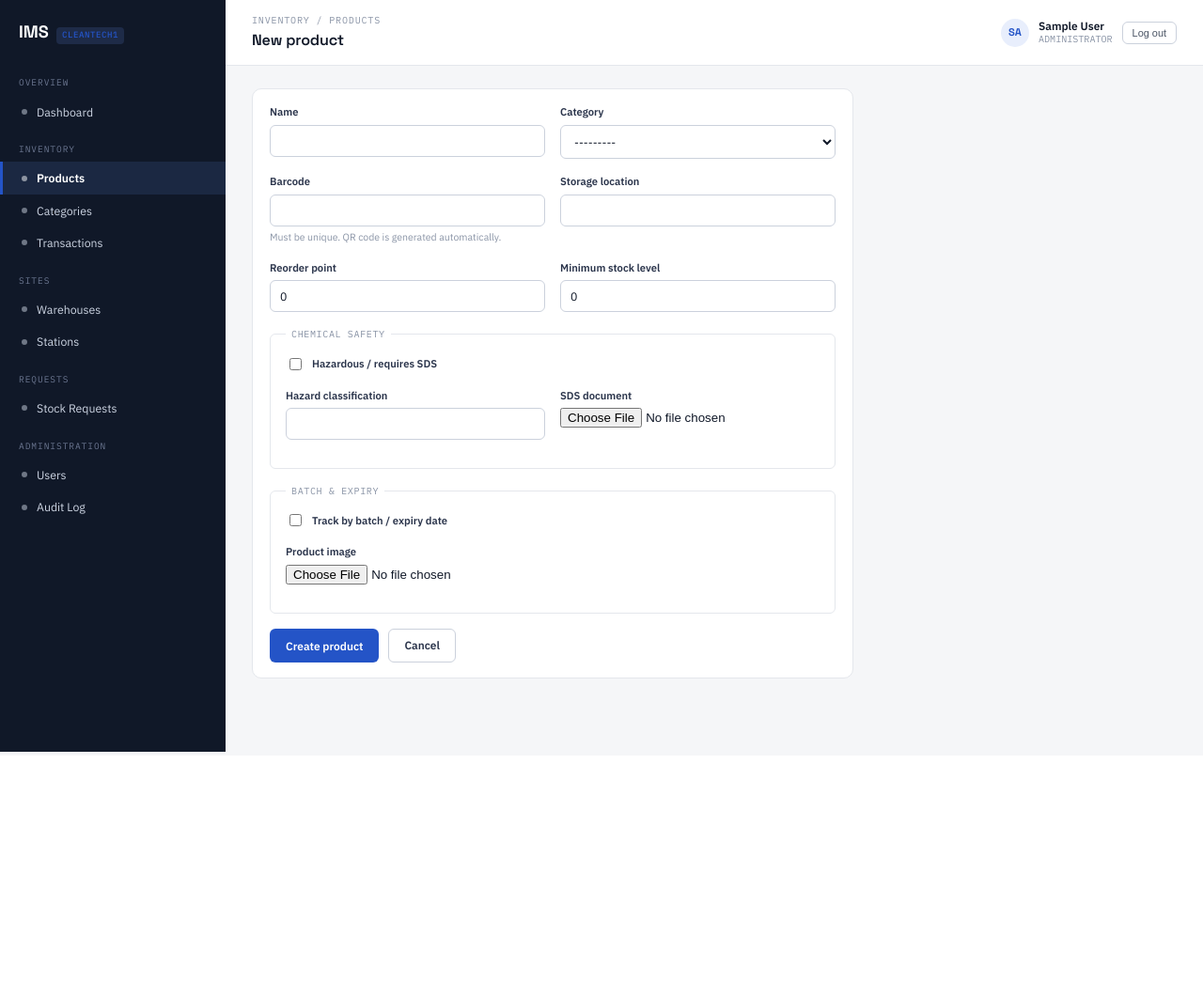
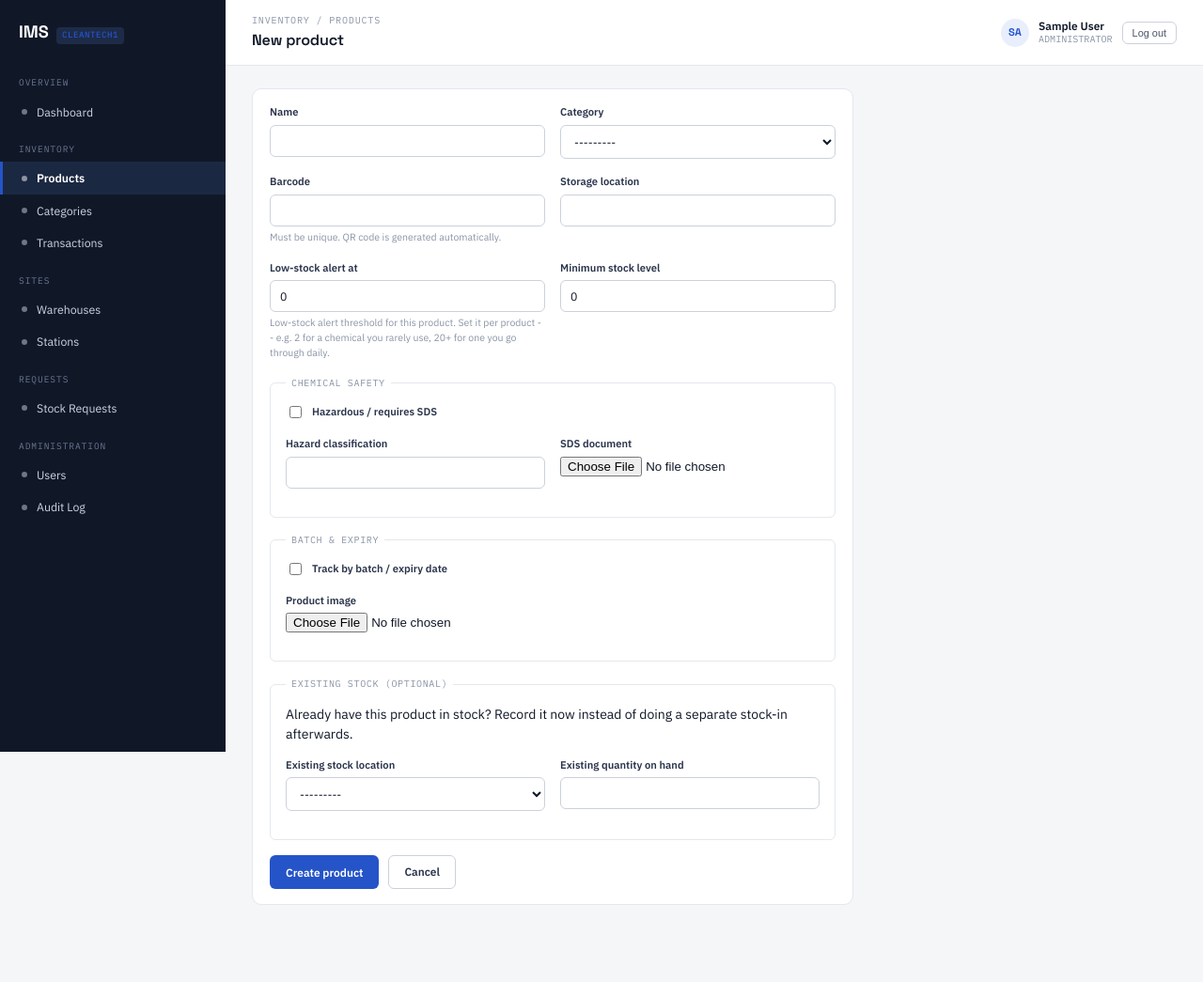
Before and after one commit to the-roshandahal/IMSDjango, a Django app: page /products/create/ in a window 1280 px wide. Shown: the whole page at 94% size. Before the commit the page ends 800 px from the top, so only its background shows below. Run offline with Django 5.2, Linux system fonts and the light colour scheme; a user stored in the database is signed in; tables that the repository leaves empty hold one stand-in row (values such as "Sample post").

Commit message:
Product delete, existing-stock onboarding, site-level low stock, deep-clean dispatch
- Product delete: hard-deletes when unreferenced, falls back to archiving
  with a clear message when protected by transaction/batch history.
- Product create now accepts existing on-hand stock (warehouse + quantity)
  in the same step, for onboarding products the company already has --
  wrapped in one atomic transaction with the product creation itself.
- Per-product low-stock threshold (reorder_point) was already there;
  surfaced it more clearly in the form and extended low-stock status
  (OK/Low/Out) to warehouse and station stock tables and site list pages,
  not just the product catalogue.
- Stock Out now has a "Dispatching for" purpose (station / deep clean
  project / write-off / other): deep clean dispatches carry a project
  reference into the transaction's comment, fully searchable in the
  immutable ledger (added a search box to transaction history). Deep
  Clean is tracked this way rather than as a full project entity --
  that stays a separate future module per the original scope.

Fixed a real bug found while testing this end-to-end: Product.qr_code_data
is unique but was left blank between the initial insert and the follow-up
provision_codes() call, so any row that failed to get provisioned (crash,
old test data) permanently blocked all future product creation with a
UNIQUE constraint error. Product.save() now assigns a unique placeholder
before every insert, so that collision can no longer happen.

Verified end-to-end via Playwright: create-with-stock, deep-clean dispatch
+ search, hard delete (no history), and archive-fallback delete (has
history) all confirmed working against a live server.

Co-Authored-By: Claude Sonnet 5 <noreply@anthropic.com>
Claude-Session: https://claude.ai/code/session_01CYDBefNVj9KnBLmtLZCHED

```diff
--- a/apps/catalogue/forms.py
+++ b/apps/catalogue/forms.py
@@ -1,6 +1,9 @@
+from decimal import Decimal
+
 from django import forms
 
 from apps.catalogue.models import Category, Product
+from apps.warehouses.models import Warehouse
 
 
 class CategoryForm(forms.ModelForm):
@@ -17,3 +20,31 @@ class ProductForm(forms.ModelForm):
             "sds_document", "is_batch_tracked", "reorder_point", "minimum_stock_level",
             "default_storage_location",
         ]
+        help_texts = {
+            "reorder_point": (
+                "Low-stock alert threshold for this product. Set it per product -- e.g. 2 for a "
+                "chemical you rarely use, 20+ for one you go through daily."
+            ),
+        }
+
+
+class ProductCreateForm(ProductForm):
+    """Adds optional fields for recording stock the company already has on
+    hand when a product is first added to IMS -- not part of the Product
+    model, handled separately by the view after the product is created."""
+
+    initial_warehouse = forms.ModelChoiceField(
+        queryset=Warehouse.objects.filter(is_active=True), required=False,
+        label="Existing stock location",
+        help_text="If this product already exists in your stores, record where it currently is.",
+    )
+    initial_quantity = forms.DecimalField(
+        required=False, min_value=Decimal("0"), decimal_places=2, max_digits=12,
+        label="Existing quantity on hand",
+    )
+
+    def clean(self):
+        cleaned = super().clean()
+        if cleaned.get("initial_quantity") and not cleaned.get("initial_warehouse"):
+            raise forms.ValidationError("Choose a warehouse for the existing quantity you entered.")
+        return cleaned
--- a/apps/catalogue/models.py
+++ b/apps/catalogue/models.py
@@ -1,3 +1,5 @@
+import uuid
+
 from django.db import models
 from django.utils import timezone
 
@@ -44,6 +46,16 @@ class Product(models.Model):
         ordering = ["name"]
         indexes = [models.Index(fields=["is_archived"])]
 
+    def save(self, *args, **kwargs):
+        # qr_code_data is unique; leaving it blank at insert time means any
+        # two products created without a QR code yet would collide on "".
+        # Give every row a unique placeholder immediately so that can never
+        # happen -- apps.catalogue.services.provision_codes() overwrites it
+        # with the real value right after creation in the normal flow.
+        if not self.qr_code_data:
+            self.qr_code_data = f"PENDING-{uuid.uuid4().hex}"
+        super().save(*args, **kwargs)
+
     def __str__(self):
         return self.name
 
--- a/apps/catalogue/urls_web.py
+++ b/apps/catalogue/urls_web.py
@@ -10,6 +10,7 @@ urlpatterns = [
     path("products/<int:pk>/", web_views.ProductDetailView.as_view(), name="product-detail"),
     path("products/<int:pk>/edit/", web_views.ProductUpdateView.as_view(), name="product-edit"),
     path("products/<int:pk>/archive/", web_views.ProductArchiveView.as_view(), name="product-archive"),
+    path("products/<int:pk>/delete/", web_views.ProductDeleteView.as_view(), name="product-delete"),
     path("categories/", web_views.CategoryListView.as_view(), name="category-list"),
     path("categories/create/", web_views.CategoryCreateView.as_view(), name="category-create"),
 ]
--- a/apps/catalogue/web_views.py
+++ b/apps/catalogue/web_views.py
@@ -1,12 +1,15 @@
-from django.db.models import Count, Q, Sum
+from django.contrib import messages
+from django.db import transaction
+from django.db.models import Count, ProtectedError, Q, Sum
 from django.shortcuts import redirect
 from django.urls import reverse, reverse_lazy
 from django.views.generic import CreateView, DetailView, ListView, UpdateView
 
 from apps.catalogue import services
-from apps.catalogue.forms import CategoryForm, ProductForm
+from apps.catalogue.forms import CategoryForm, ProductCreateForm, ProductForm
 from apps.catalogue.models import Category, Product
 from apps.core.mixins import CapabilityRequiredMixin
+from apps.inventory import services as inventory_services
 
 
 class ProductListView(CapabilityRequiredMixin, ListView):
@@ -52,14 +55,30 @@ class ProductDetailView(CapabilityRequiredMixin, DetailView):
 
 
 class ProductCreateView(CapabilityRequiredMixin, CreateView):
+    """Also supports recording existing on-hand stock in the same step, for
+    onboarding products the company already has (not a brand-new item)."""
+
     capability = "product.manage"
     model = Product
-    form_class = ProductForm
+    form_class = ProductCreateForm
     template_name = "catalogue/product_form.html"
 
     def form_valid(self, form):
-        response = super().form_valid(form)
-        services.provision_codes(self.object)
+        with transaction.atomic():
+            response = super().form_valid(form)
+            services.provision_codes(self.object)
+
+            warehouse = form.cleaned_data.get("initial_warehouse")
+            quantity = form.cleaned_data.get("initial_quantity")
+            if warehouse and quantity:
+                inventory_services.stock_in(
+                    product_id=self.object.id, warehouse_id=warehouse.id, quantity=quantity,
+                    performed_by=self.request.user, reason_code="onboarding",
+                    comment="Existing stock recorded while adding this product to IMS.",
+                )
+                messages.success(self.request, f"{self.object.name} created with {quantity} on hand at {warehouse.name}.")
+            else:
+                messages.success(self.request, f"{self.object.name} created.")
         return response
 
     def get_success_url(self):
@@ -86,6 +105,34 @@ class ProductArchiveView(CapabilityRequiredMixin, DetailView):
         product = self.get_object()
         product.is_archived = True
         product.save(update_fields=["is_archived"])
+        messages.success(request, f"{product.name} archived.")
+        return redirect(reverse("catalogue_web:product-list"))
+
+
+class ProductDeleteView(CapabilityRequiredMixin, DetailView):
+    """POST-only. Products with any transaction/batch/stock-request history
+    are protected at the DB level (on_delete=PROTECT) -- that history is the
+    whole point of the append-only ledger, so a real delete there would be
+    silently destructive. Falls back to archiving instead, with a clear
+    message about why."""
+
+    capability = "product.manage"
+    model = Product
+
+    def post(self, request, *args, **kwargs):
+        product = self.get_object()
+        name = product.name
+        try:
+            product.delete()
+            messages.success(request, f"{name} deleted.")
+        except ProtectedError:
+            product.is_archived = True
+            product.save(update_fields=["is_archived"])
+            messages.warning(
+                request,
+                f"{name} has transaction or stock history, so it can't be permanently deleted -- "
+                "archived instead. Archived products are hidden from new transactions but keep their history.",
+            )
         return redirect(reverse("catalogue_web:product-list"))
 
 
--- a/templates/catalogue/product_form.html
+++ b/templates/catalogue/product_form.html
@@ -29,8 +29,9 @@
           {{ form.default_storage_location }}
         </div>
         <div class="field">
-          <label for="{{ form.reorder_point.id_for_label }}">Reorder point</label>
+          <label for="{{ form.reorder_point.id_for_label }}">Low-stock alert at</label>
           {{ form.reorder_point }}
+          <div class="hint">{{ form.reorder_point.help_text }}</div>
         </div>
         <div class="field">
           <label for="{{ form.minimum_stock_level.id_for_label }}">Minimum stock level</label>
@@ -68,6 +69,24 @@
         </div>
       </fieldset>
 
+      {% if not object %}
+      <fieldset>
+        <legend>Existing stock (optional)</legend>
+        <p class="hint" style="margin-top:0;">Already have this product in stock? Record it now instead of doing a separate stock-in afterwards.</p>
+        <div class="form-grid">
+          <div class="field">
+            <label for="{{ form.initial_warehouse.id_for_label }}">{{ form.initial_warehouse.label }}</label>
+            {{ form.initial_warehouse }}
+          </div>
+          <div class="field">
+            <label for="{{ form.initial_quantity.id_for_label }}">{{ form.initial_quantity.label }}</label>
+            {{ form.initial_quantity }}
+          </div>
+        </div>
+        {% if form.non_field_errors %}<div class="errors">{{ form.non_field_errors }}</div>{% endif %}
+      </fieldset>
+      {% endif %}
+
       <div class="form-actions">
         <button type="submit" class="btn btn-primary">{% if object %}Save changes{% else %}Create product{% endif %}</button>
         <a class="btn btn-secondary" href="{% url 'catalogue_web:product-list' %}">Cancel</a>
--- a/templates/warehouses/station_list.html
+++ b/templates/warehouses/station_list.html
@@ -11,12 +11,13 @@
   <div class="panel-body flush">
     {% if stations %}
     <table class="data">
-      <thead><tr><th>Name</th><th>Address</th></tr></thead>
+      <thead><tr><th>Name</th><th>Address</th><th>Low stock</th></tr></thead>
       <tbody>
         {% for s in stations %}
         <tr>
           <td><a href="{% url 'warehouses_web:station-detail' s.pk %}">{{ s.name }}</a></td>
           <td class="muted">{{ s.address|default:"—" }}</td>
+          <td>{% if s.low_stock_count %}<span class="status-rail warn">{{ s.low_stock_count }} low</span>{% else %}<span class="status-rail good">OK</span>{% endif %}</td>
         </tr>
         {% endfor %}
       </tbody>
--- a/templates/warehouses/warehouse_list.html
+++ b/templates/warehouses/warehouse_list.html
@@ -11,13 +11,14 @@
   <div class="panel-body flush">
     {% if warehouses %}
     <table class="data">
-      <thead><tr><th>Name</th><th>Address</th><th class="num">Capacity</th></tr></thead>
+      <thead><tr><th>Name</th><th>Address</th><th class="num">Capacity</th><th>Low stock</th></tr></thead>
       <tbody>
         {% for w in warehouses %}
         <tr>
           <td><a href="{% url 'warehouses_web:warehouse-detail' w.pk %}">{{ w.name }}</a></td>
           <td class="muted">{{ w.address|default:"—" }}</td>
           <td class="num mono">{{ w.capacity|default:"—" }}</td>
+          <td>{% if w.low_stock_count %}<span class="status-rail warn">{{ w.low_stock_count }} low</span>{% else %}<span class="status-rail good">OK</span>{% endif %}</td>
         </tr>
         {% endfor %}
       </tbody>
```
Also changed, not shown: apps/catalogue/services.py (+7 -5 lines), apps/inventory/forms.py (+28 -1 lines), apps/inventory/web_views.py (+14 -2 lines), apps/warehouses/web_views.py (+22 -5 lines), templates/catalogue/product_detail.html (+12 -3 lines), templates/inventory/transaction_list.html (+12 -5 lines), templates/warehouses/station_detail.html (+7 -2 lines), templates/warehouses/warehouse_detail.html (+7 -2 lines).
